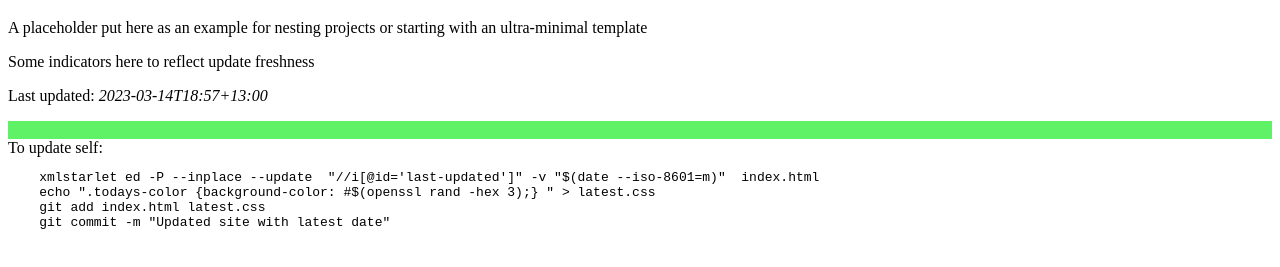
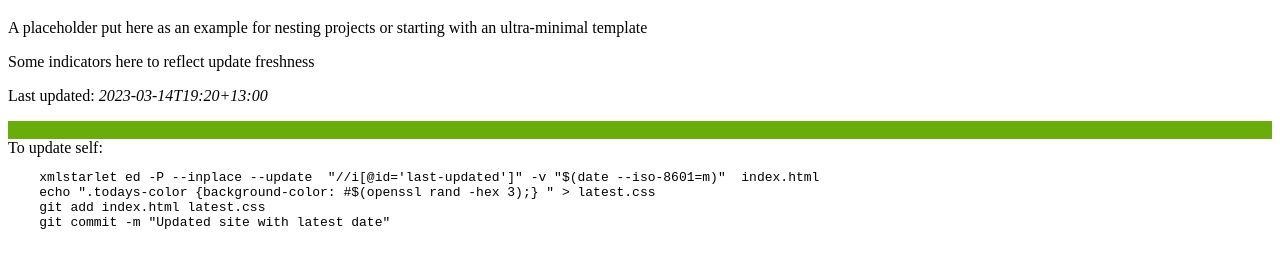
Before and after one commit to dman-coders/sample-html, a plain HTML site: page index.html in a window 1280 px wide. Shown: the part 61-328 px from the top of the page. Drawn offline with Linux system fonts and the light colour scheme.

Commit message:
watch this space. committed this only in one subsite

```diff
--- a/index.html
+++ b/index.html
@@ -9,7 +9,7 @@
   <div class="head"><h1>A minimal html website</h1></div>
   <p>A placeholder put here as an example for nesting projects or starting with an ultra-minimal template</p>
   <p>Some indicators here to reflect update freshness</p>
-  <p>Last updated: <i id="last-updated">2023-03-14T18:57+13:00</i></p>
+  <p>Last updated: <i id="last-updated">2023-03-14T19:20+13:00</i></p>
   <div class="todays-color"> </div>
 To update self:
 <pre>
--- a/latest.css
+++ b/latest.css
@@ -1 +1 @@
-.todays-color {background-color: #5ff267;}
+.todays-color {background-color: #69ac0c;}
```
